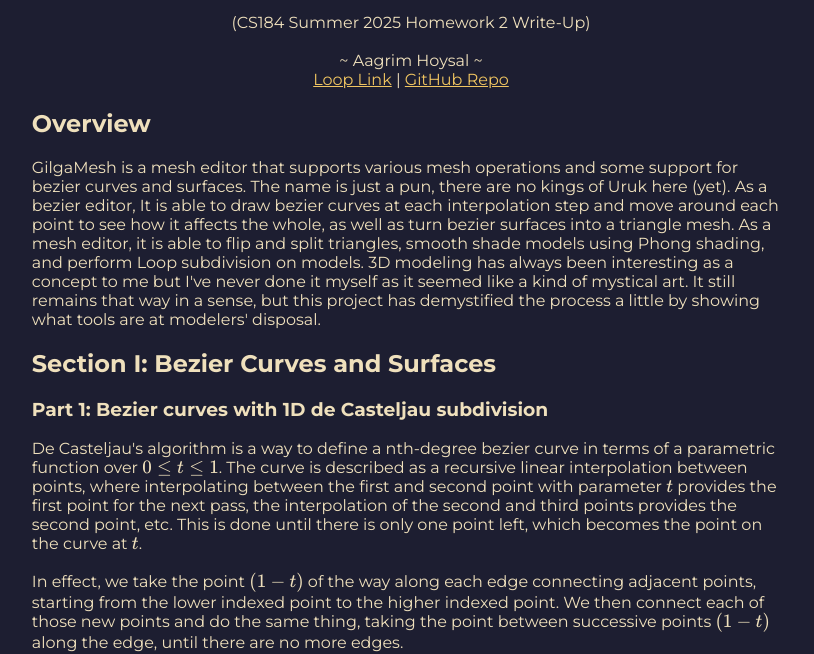
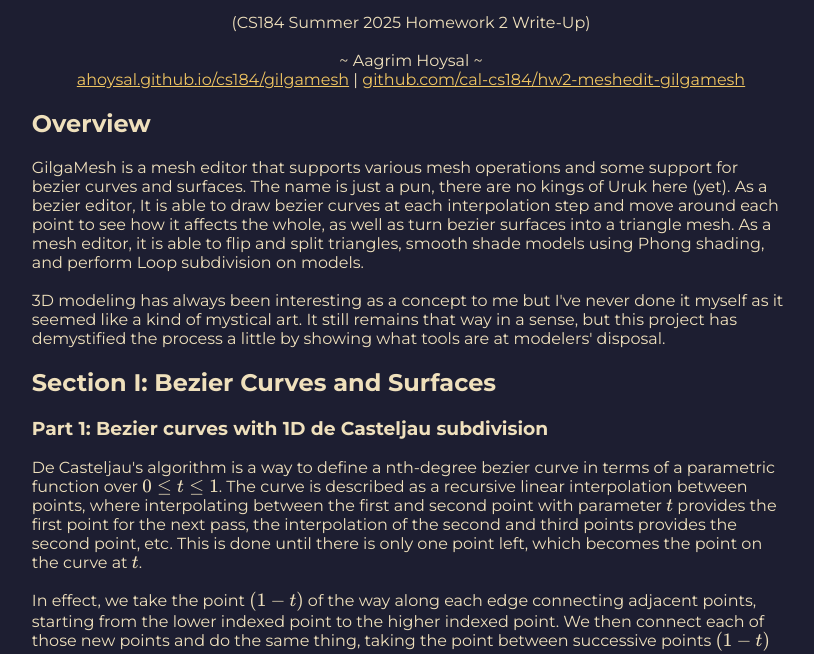
Before and after one commit to ahoysal/ahoysal.github.io, a plain HTML site: page cs184/gilgamesh/index.html in a window 1280 px wide. Shown: the part 137-791 px from the top of the page, without its empty margins (229-1043 px from the left). Drawn offline with nearby package versions, Linux system fonts and the light colour scheme; some packages are replaced by stand-ins of ours.

Commit message:
formatting gilgamesh again

```diff
--- a/cs184/gilgamesh/index.html
+++ b/cs184/gilgamesh/index.html
@@ -13,8 +13,8 @@
         <div style="text-align: center;">(CS184 Summer 2025 Homework 2 Write-Up)</div><br>
         <div style="text-align: center;">~ Aagrim Hoysal ~</div>
         <div style="text-align: center;">
-            <a href="https://ahoysal.github.io/cs184/gilgamesh">Loop Link</a> |
-            <a href="https://github.com/cal-cs184/hw2-meshedit-gilgamesh" target="_blank">GitHub Repo</a>
+            <a href="https://ahoysal.github.io/cs184/gilgamesh">ahoysal.github.io/cs184/gilgamesh</a> |
+            <a href="https://github.com/cal-cs184/hw2-meshedit-gilgamesh" target="_blank">github.com/cal-cs184/hw2-meshedit-gilgamesh</a>
         </div>
 
         <!--
@@ -27,7 +27,7 @@
         bezier curves at each interpolation step and move around each point to see how it affects the whole, as well as
         turn bezier surfaces into a triangle mesh. As a mesh editor, it is able to flip and split triangles, smooth
         shade models using Phong shading, and perform Loop subdivision on models.
-
+        <br><br>
         3D modeling has always been interesting as a concept to me but I've never done it myself as it seemed like a
         kind of mystical art. It still remains that way in a sense, but this project has demystified the process a
         little by showing what tools are at modelers' disposal.
```
